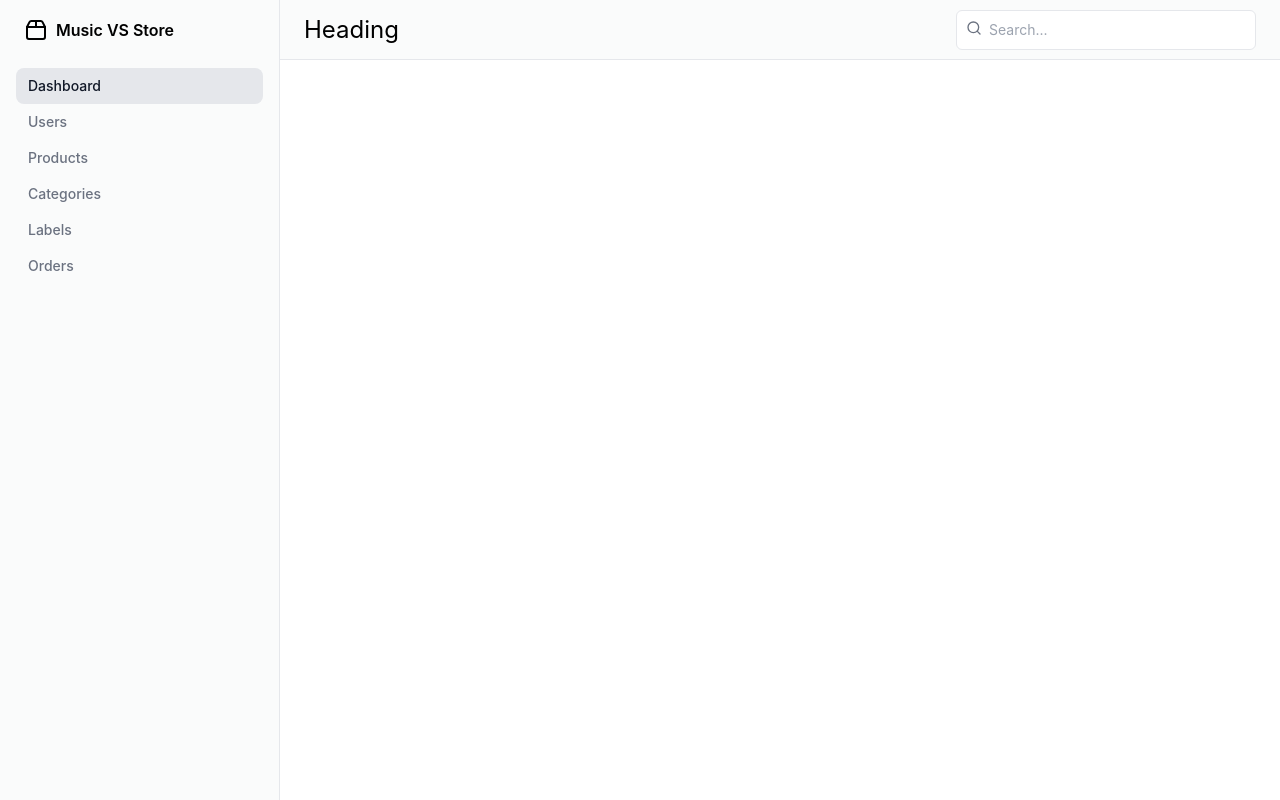
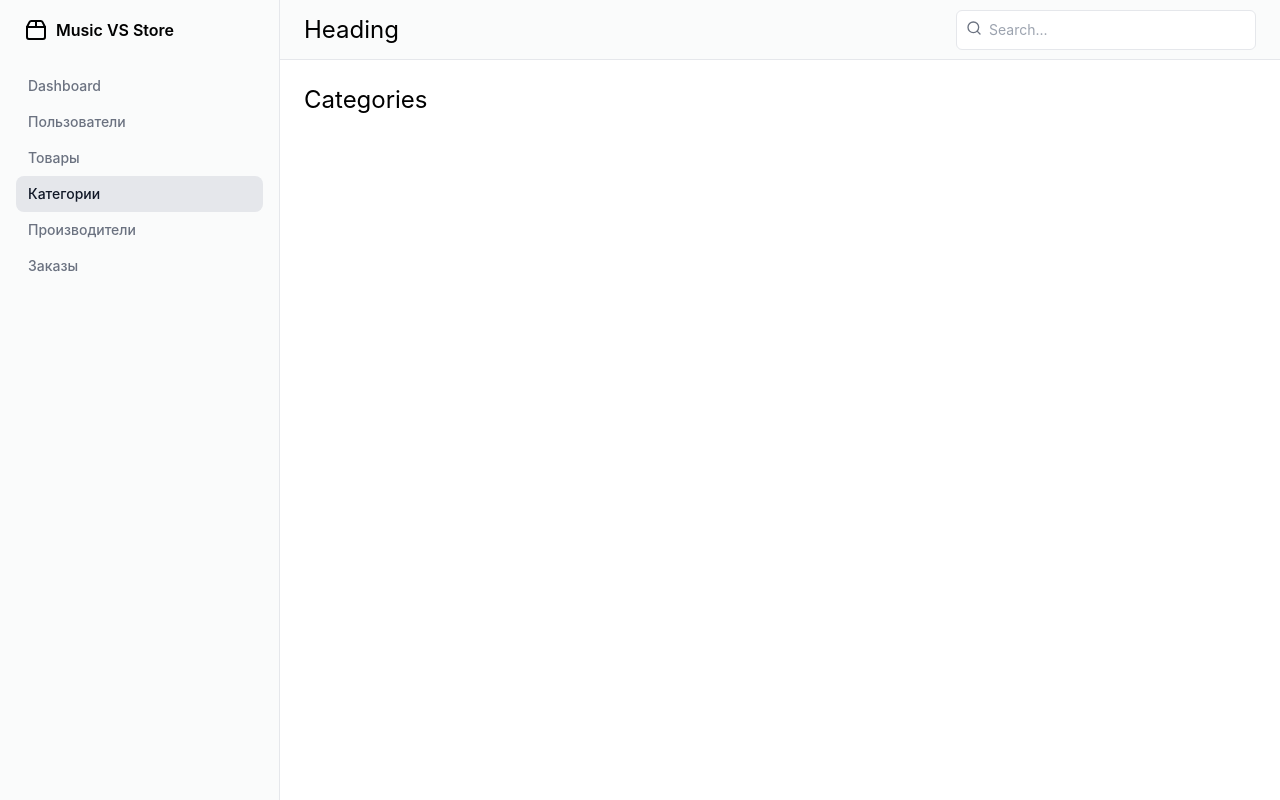
Before and after one commit to UnbearableLightnessOfBeing/music-vs-store-docker-compose, a Vue app in the folder admin-frontend/: page /admin/categories in a window 1280 px wide. Built offline with nearby package versions, Linux system fonts and the light colour scheme.

Commit message:
add page to admin panel

```diff
--- a/admin-frontend/src/App.vue
+++ b/admin-frontend/src/App.vue
@@ -16,7 +16,15 @@ import { RouterView } from 'vue-router';
     />
     <main class="flex flex-1 flex-col gap-4 p-4 md:gap-8 md:p-6">
       <router-view v-slot="{ Component }">
-        <component :is="Component" />
+        <transition
+          mode="out-in"
+          enter-active-class="transition"
+          leave-active-class="transition"
+          enter-from-class="opacity-0 translate-y-2"
+          leave-to-class="opacity-0 translate-y-2"
+        >
+          <component :is="Component" />
+        </transition>
       </router-view>
     </main>
   </div>
--- a/admin-frontend/src/components/AdminSidebar.vue
+++ b/admin-frontend/src/components/AdminSidebar.vue
@@ -3,11 +3,11 @@ import { RouterLink } from 'vue-router'
 
 const tabs = [
   { text:   'Dashboard', path: '/admin/' },
-  { text:   'Users', path: '/admin/users' },
-  { text:   'Products', path: '/admin/products' },
-  { text:   'Categories', path: '/admin/categories' },
-  { text:   'Labels', path: '/admin/labels' },
-  { text:   'Orders', path: '/admin/orders' }
+  { text:   'Пользователи', path: '/admin/users' },
+  { text:   'Товары', path: '/admin/products' },
+  { text:   'Категории', path: '/admin/categories' },
+  { text:   'Производители', path: '/admin/labels' },
+  { text:   'Заказы', path: '/admin/orders' }
 ]
 
 </script>
@@ -38,11 +38,11 @@ const tabs = [
     <div class="flex-1">
       <nav class="grid items-start px-4 text-sm font-medium">
         <router-link
-          v-for="(tab, idx) in tabs"
+          v-for="(tab) in tabs"
           :to="tab.path"
           :key="tab.text"
-          class="flex items-center gap-3 rounded-lg px-3 py-2 text-gray-500 hover:text-gray-900"
-          :class=" idx === 0 ? 'text-gray-900 bg-gray-200 hover:bg-gray-200 hover:text-gray-900' : 'hover:bg-gray-100'"
+          class="flex items-center gap-3 rounded-lg px-3 py-2 text-gray-500 hover:text-gray-900 hover:bg-gray-100"
+          active-class="text-gray-900 bg-gray-200 hover:bg-gray-200 hover:text-gray-900 transition"
           href="#"
         >
           {{ tab.text }}
--- /dev/null
+++ b/admin-frontend/src/components/CategoriesPage.vue
@@ -0,0 +1,11 @@
+<script setup lang="ts">
+
+</script>
+
+<template>
+  <div class="text-2xl">Categories</div>
+</template>
+
+<style scoped>
+
+</style>
--- /dev/null
+++ b/admin-frontend/src/components/DashboardPage.vue
@@ -0,0 +1,11 @@
+<script setup lang="ts">
+
+</script>
+
+<template>
+  <div>Dashboard</div>
+</template>
+
+<style scoped>
+
+</style>
--- /dev/null
+++ b/admin-frontend/src/components/LabelsPage.vue
@@ -0,0 +1,11 @@
+<script setup lang="ts">
+
+</script>
+
+<template>
+  <div class="text-2xl">Labels</div>
+</template>
+
+<style scoped>
+
+</style>
--- /dev/null
+++ b/admin-frontend/src/components/OrdersPage.vue
@@ -0,0 +1,11 @@
+<script setup lang="ts">
+
+</script>
+
+<template>
+  <div class="text-2xl">Orders</div>
+</template>
+
+<style scoped>
+
+</style>
```
Also changed, not shown: admin-frontend/router/index.ts (+10 -2 lines).
